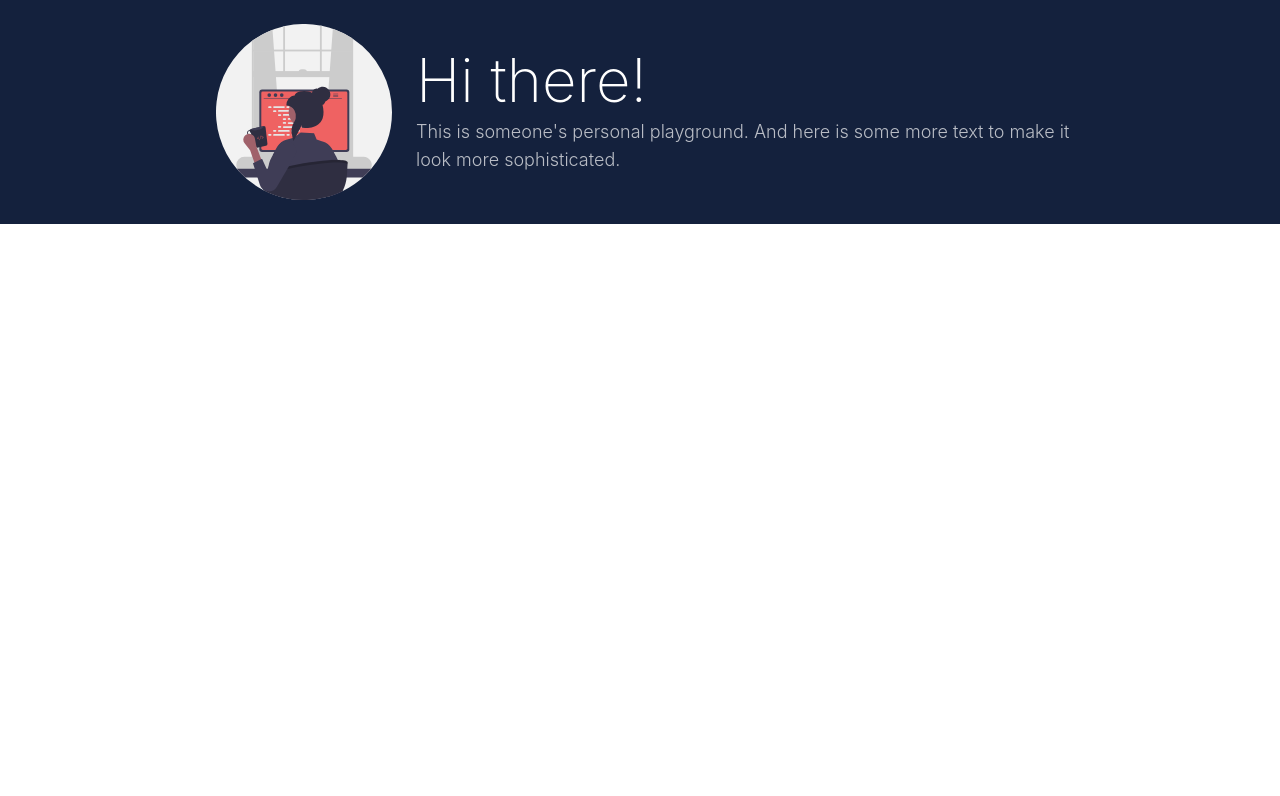
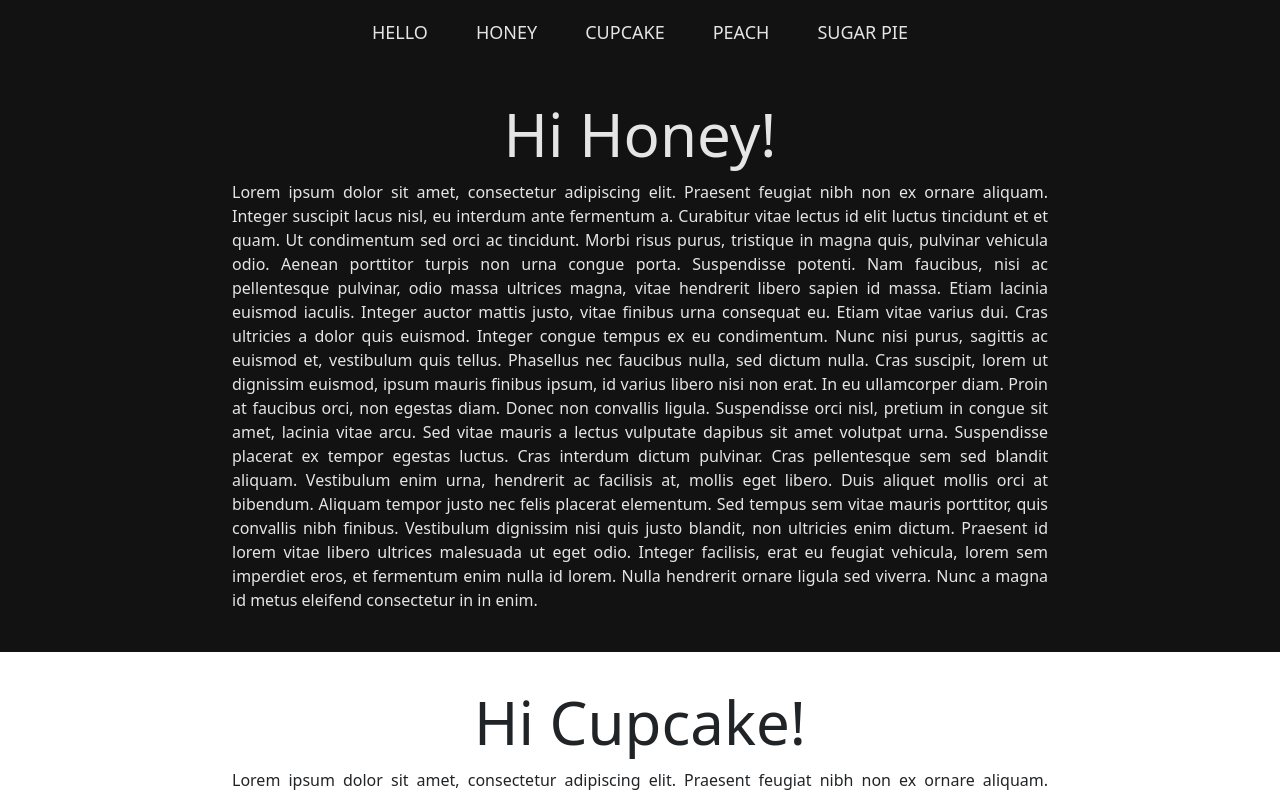
Before and after one commit to sla8/personal-website, a React (Create React App) app: page / in a window 1280 px wide. Shown: the top 796 px of the page. Built offline with nearby package versions, Linux system fonts and the light colour scheme.

Commit message:
sample navbar and content for screen sizes sm and upward

```diff
--- a/package.json
+++ b/package.json
@@ -13,7 +13,8 @@
     "react": "^18.2.0",
     "react-dom": "^18.2.0",
     "react-scripts": "^5.0.1",
-    "typescript": "^5.1.6",
+    "react-scroll": "^1.8.9",
+    "typescript": "^4",
     "web-vitals": "^3.4.0"
   },
   "scripts": {
@@ -41,6 +42,7 @@
     ]
   },
   "devDependencies": {
+    "@types/react-scroll": "^1.8.7",
     "tailwindcss": "^3.3.3"
   }
 }
--- /dev/null
+++ b/prettier.config.js
@@ -0,0 +1 @@
+module.exports = { printWidth: 80, singleQuote: !0 };
--- a/public/index.html
+++ b/public/index.html
@@ -5,10 +5,7 @@
     <link rel="icon" href="%PUBLIC_URL%/favicon.ico" />
     <meta name="viewport" content="width=device-width, initial-scale=1" />
     <meta name="theme-color" content="#000000" />
-    <meta
-      name="description"
-      content="Web site created using create-react-app"
-    />
+    <meta name="description" content="Someone's personal playground." />
     <link rel="apple-touch-icon" href="%PUBLIC_URL%/logo192.png" />
     <!--
       manifest.json provides metadata used when your web app is installed on a
@@ -30,14 +27,8 @@
     <noscript>You need to enable JavaScript to run this app.</noscript>
     <div id="root"></div>
     <!--
-      This HTML file is a template.
-      If you open it directly in the browser, you will see an empty page.
-
       You can add webfonts, meta tags, or analytics to this file.
       The build step will place the bundled scripts into the <body> tag.
-
-      To begin the development, run `npm start` or `yarn start`.
-      To create a production bundle, use `npm run build` or `yarn build`.
     -->
   </body>
 </html>
--- a/src/App.tsx
+++ b/src/App.tsx
@@ -1,16 +1,33 @@
 import React from 'react';
-import logo from './images/working3.svg';
+import logo from 'images/working3.svg';
+import Navbar from 'components/Navbar';
+import Landing from 'content/Landing';
 
 export default function App() {
   return (
     <div>
-      <header className='flex flex-row items-center justify-center bg-themeDarkBlue-950'>
-        <img className='h-44 m-6' src={logo} alt="test"/>
-        <div className='max-w-2xl'>
-          <h1 className='mb-2 text-6xl font-extralight text-white'>
-            Hi there!
-          </h1>
-          <p className='text-lg font-light text-white text-opacity-70'>This is someone's personal playground. And here is some more text to make it look more sophisticated.</p>
+      <Navbar />
+      <div className="mt-16">
+        <Landing />
+      </div>
+    </div>
+  );
+}
+
+function Header() {
+  const title = 'Hi there!';
+  const subtitle =
+    "This is someone's personal playground. And here is some more text to make it look more sophisticated.";
+
+  return (
+    <div>
+      <header className="flex flex-row items-center justify-center">
+        <img className="h-44 m-6" src={logo} alt="logo" />
+        <div className="max-w-2xl mr-6">
+          <h1 className="mb-2 text-6xl font-extralight text-white">{title}</h1>
+          <p className="text-lg font-light text-white text-opacity-70">
+            {subtitle}
+          </p>
         </div>
       </header>
     </div>
--- /dev/null
+++ b/src/components/Navbar.tsx
@@ -0,0 +1,34 @@
+import React, { Component } from 'react';
+
+import logo from 'images/working3.svg';
+
+export var navitems = ['Honey', 'Cupcake', 'Peach', 'Sugar Pie'];
+
+export default class Navbar extends Component {
+  scrollToTop() {
+    window.scrollTo({ top: 0, behavior: 'smooth' });
+  }
+
+  render() {
+    return (
+      <nav className="fixed top-0 left-0 right-0">
+        <div className="flex flex-row items-center justify-center bg-black h-16 pl-3 pr-3">
+          <div
+            className="flex pl-6 pr-6 h-full text-lg font-extralight uppercase text-textwhite items-center"
+            onClick={this.scrollToTop}
+          >
+            Hello
+          </div>
+          {navitems.map((navitem) => (
+            <div
+              key={navitem}
+              className="flex pl-6 pr-6 h-full text-lg font-extralight uppercase text-textwhite items-center"
+            >
+              {navitem}
+            </div>
+          ))}
+        </div>
+      </nav>
+    );
+  }
+}
--- /dev/null
+++ b/src/components/Section.tsx
@@ -0,0 +1,26 @@
+interface SectionInput {
+  title: string;
+  text: string;
+  dark: boolean;
+}
+
+export default function Section({ title, text, dark }: SectionInput) {
+  return (
+    <div
+      className={`pt-10 pb-10 flex flex-col items-center
+      ${dark ? 'bg-black' : 'bg-white'}`}
+    >
+      <div className="lg:max-w-4xl sm:pl-10 pr-10">
+        <h1 className={`${dark ? 'text-textwhite' : 'text-textblack'}`}>
+          {title}
+        </h1>
+        <p
+          className={`text-justify
+          ${dark ? 'text-textwhite' : 'text-textblack'}`}
+        >
+          {text}
+        </p>
+      </div>
+    </div>
+  );
+}
--- /dev/null
+++ b/src/content/Landing.tsx
@@ -0,0 +1,14 @@
+import Section from 'components/Section';
+import { text } from 'placeholder/Text';
+import { navitems } from 'components/Navbar';
+
+export default function Landing() {
+  return (
+    <div>
+      <Section title={`Hi ${navitems[0]}!`} text={text} dark={true} />
+      <Section title={`Hi ${navitems[1]}!`} text={text} dark={false} />
+      <Section title={`Hi ${navitems[2]}!`} text={text} dark={true} />
+      <Section title={`Hi ${navitems[3]}!`} text={text} dark={false} />
+    </div>
+  );
+}
--- a/src/index.css
+++ b/src/index.css
@@ -2,16 +2,16 @@
 @tailwind components;
 @tailwind utilities;
 
-body {
-  margin: 0;
-  font-family: -apple-system, BlinkMacSystemFont, 'Segoe UI', 'Roboto', 'Oxygen',
-    'Ubuntu', 'Cantarell', 'Fira Sans', 'Droid Sans', 'Helvetica Neue',
-    sans-serif;
-  -webkit-font-smoothing: antialiased;
-  -moz-osx-font-smoothing: grayscale;
+@layer base {
+  body {
+    @apply font-sans;
+    @apply antialiased;
+    @apply font-light;
+  }
+  h1 {
+    @apply text-6xl;
+    @apply mb-4;
+    @apply text-center;
+    @apply font-light;
+  }
 }
-
-code {
-  font-family: source-code-pro, Menlo, Monaco, Consolas, 'Courier New',
-    monospace;
-}
--- a/tailwind.config.js
+++ b/tailwind.config.js
@@ -1,16 +1,17 @@
 /** @type {import('tailwindcss').Config} */
 module.exports = {
-  content: [
-    "./src/**/*.{js,jsx,ts,tsx}",
-  ],
+  content: ['./src/**/*.{js,jsx,ts,tsx}'],
   theme: {
-    extend: {
-      colors: {
-        themeDarkBlue: {
-          950: '#14213D'
-        }
-      }
+    extend: {},
+    colors: {
+      textwhite: '#E5E5E5',
+      textblack: '#212427',
+      black: '#121212',
+      white: '#FFFFFF',
+      grey: '#E5E5E5',
+      blue: '#14213D',
+      yellow: '#FCA311',
     },
   },
   plugins: [],
-}
+};
```
Also changed, not shown: src/placeholder/Text.ts (added, +2 -0 lines), tsconfig.json (+4 -9 lines), 1 other file (tests, documents, lock files or other folders).
